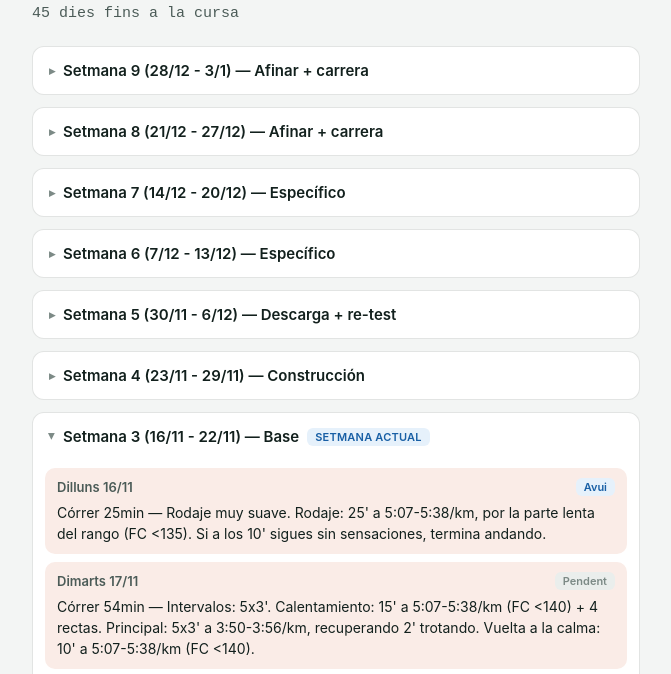
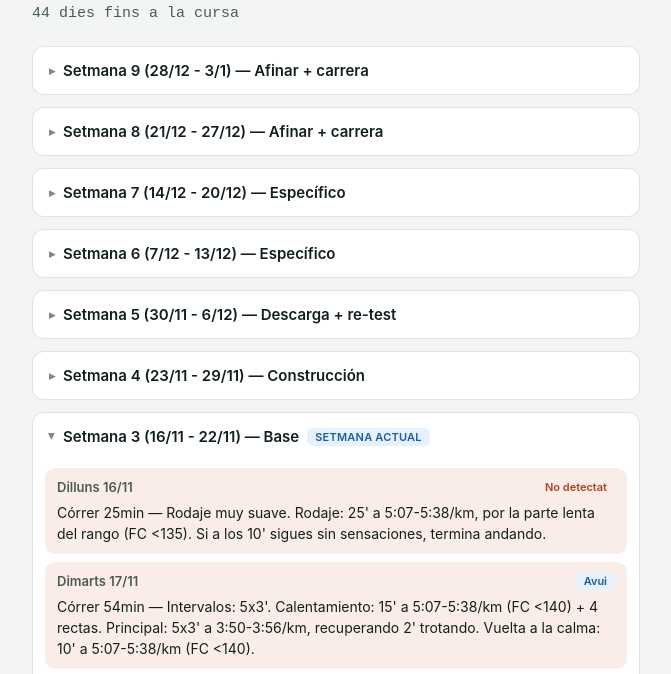
Before and after one commit to pauchicharro/triatlo-entrenador, a plain HTML site: page docs/index.html in a window 1280 px wide. Shown: the part 93-767 px from the top of the page, without its empty margins (304-975 px from the left). Drawn offline with Linux system fonts and the light colour scheme.

Commit message:
Sincronització automàtica del pla (Mac)
Co-Authored-By: Claude Opus 5.5 <noreply@anthropic.com>

```diff
--- a/docs/index.html
+++ b/docs/index.html
@@ -92,7 +92,7 @@
     <p class="eyebrow">Entrenador de triatló · Pau Chicharro</p>
     <h1>San Silvestre 10K (10km)</h1>
     <p class="subline">24-25 d'octubre de 2026</p>
-    <p class="countdown">45 dies fins a la cursa</p>
+    <p class="countdown">44 dies fins a la cursa</p>
   </header>
 
         <details class="week" >
@@ -398,14 +398,14 @@
             <li class="day-card run">
               <div class="day-head">
                 <span class="day-label">Dilluns 16/11</span>
-                <span class="status status-today">Avui</span>
+                <span class="status status-missed">No detectat</span>
               </div>
               <p class="session-text">Córrer 25min — Rodaje muy suave. Rodaje: 25&#x27; a 5:07-5:38/km, por la parte lenta del rango (FC &lt;135). Si a los 10&#x27; sigues sin sensaciones, termina andando.</p>
             </li>
             <li class="day-card run">
               <div class="day-head">
                 <span class="day-label">Dimarts 17/11</span>
-                <span class="status status-upcoming">Pendent</span>
+                <span class="status status-today">Avui</span>
               </div>
               <p class="session-text">Córrer 54min — Intervalos: 5x3&#x27;. Calentamiento: 15&#x27; a 5:07-5:38/km (FC &lt;140) + 4 rectas. Principal: 5x3&#x27; a 3:50-3:56/km, recuperando 2&#x27; trotando. Vuelta a la calma: 10&#x27; a 5:07-5:38/km (FC &lt;140).</p>
             </li>
@@ -545,7 +545,7 @@
             </li></ul>
         </details>
   <footer>
-    Generat el 2026-11-16 · <a href="https://github.com/pauchicharro/triatlo-entrenador">codi font</a>
+    Generat el 2026-11-17 · <a href="https://github.com/pauchicharro/triatlo-entrenador">codi font</a>
   </footer>
 </div>
 </body>
```
